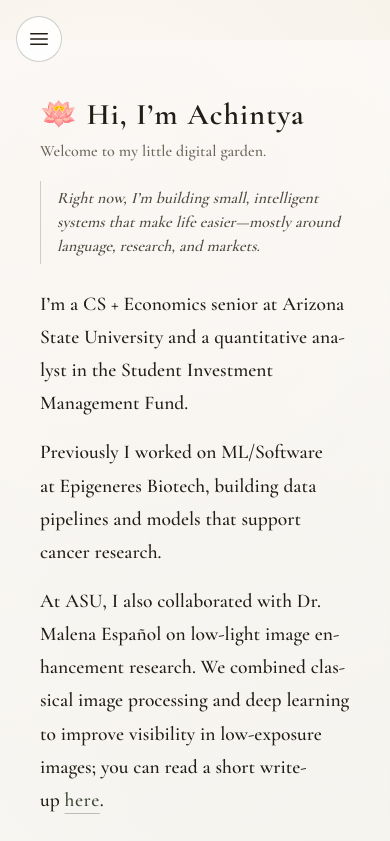
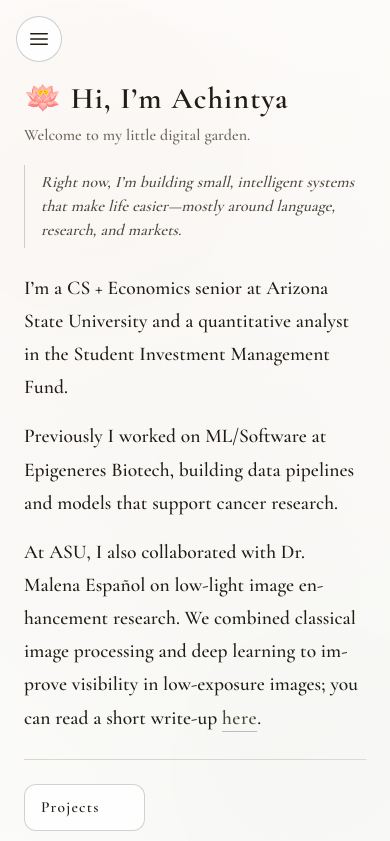
Before and after one commit to achntj/www, a Next.js app: page / in a window 390 px wide. Shown: the top 841 px of the page. Built offline with nearby package versions, Linux system fonts and the light colour scheme.

Commit message:
fix: readability + sidebar color band

```diff
--- a/app/globals.css
+++ b/app/globals.css
@@ -110,7 +110,7 @@
   li {
     letter-spacing: 0.0008em;
     line-height: 1.7;
-    text-wrap: pretty;
+    text-wrap: normal;
     hyphens: auto;
     font-variation-settings: "opsz" 19.5, "wght" 550;
   }
--- a/components/Base.tsx
+++ b/components/Base.tsx
@@ -37,9 +37,9 @@ export default function Base({ children }: { children: React.ReactNode }) {
   return (
     <>
       <div
-        className={`${body.variable} ${display.variable} min-h-screen text-[color:var(--ink)] flex-grow dark:text-[#d6d9de] md:flex items-center justify-center md:p-4`}
+        className={`${body.variable} ${display.variable} min-h-screen text-[color:var(--ink)] flex-grow dark:text-[#d6d9de] md:flex items-center justify-center md:p-4 bg-[radial-gradient(circle_at_22%_12%,#fdfaf5,#f3ede3_56%,#ece3d7_92%)] dark:bg-[linear-gradient(180deg,#0f100f,#0a0c0a)]`}
       >
-        <div className="w-full max-w-7xl md:h-[80vh] bg-[radial-gradient(circle_at_28%_18%,#fdfaf5,#f3ede3_58%,#ece3d7_90%)] dark:bg-[linear-gradient(180deg,#0f100f,#0a0c0a)] md:border border-[color:rgba(52,72,54,0.24)] dark:border-[color:rgba(122,136,125,0.24)] md:rounded-2xl overflow-hidden shadow-[0_24px_70px_-48px_rgba(24,27,24,0.6)] flex relative backdrop-blur-[0.75px]">
+        <div className="w-full max-w-7xl md:h-[80vh] md:border border-[color:rgba(52,72,54,0.24)] dark:border-[color:rgba(122,136,125,0.24)] md:rounded-2xl overflow-hidden shadow-[0_24px_70px_-48px_rgba(24,27,24,0.6)] flex relative backdrop-blur-[0.75px] bg-white/90 dark:bg-black/40">
           <div className="hidden p-2 xl:block absolute top-0 left-56 z-10 pointer-events-none">
             <Image src="/tree.png" alt="Decorative tree" width={100} height={100} className="opacity-80" />
           </div>
@@ -51,7 +51,7 @@ export default function Base({ children }: { children: React.ReactNode }) {
           <Nav open={open} setOpen={setOpen} />
           <main
             ref={mainRef}
-            className="panel-surface flex-1 p-10 type-reading md:type-reading leading-[1.62] tracking-[0.002em] font-[540] overflow-auto md:border-l border-[color:rgba(48,68,51,0.2)] dark:border-[color:rgba(105,118,107,0.26)] mt-10 md:mt-0 min-h-screen md:min-h-full bg-white/80 dark:bg-black/20"
+            className="panel-surface flex-1 p-6 md:p-10 pt-16 md:pt-10 type-reading md:type-reading leading-[1.62] tracking-[0.002em] font-[540] overflow-auto md:border-l border-[color:rgba(48,68,51,0.2)] dark:border-[color:rgba(105,118,107,0.26)] mt-0 min-h-screen md:min-h-full bg-white/80 dark:bg-black/20"
           >
             {children}
           </main>
--- a/components/Nav.tsx
+++ b/components/Nav.tsx
@@ -30,7 +30,7 @@ export default function Nav({
       {/* Sidebar */}
       <div
         className={`fixed z-40 md:relative md:flex h-full w-56 transition-transform
-        duration-300 ease-in-out overflow-hidden bg-white/70 dark:bg-[#0b0c0e]/95
+        duration-300 ease-in-out overflow-hidden bg-white dark:bg-[#0b0c0e]
         md:bg-transparent pt-10 md:pt-0 md:border-r border-[color:rgba(52,72,54,0.2)] dark:border-[color:rgba(110,120,110,0.32)] ${open ? "translate-x-0" : "-translate-x-full md:translate-x-0"}`}
       >
         <nav className="w-full py-8 px-6 flex flex-col gap-6 overflow-y-auto" onClick={() => setOpen(false)}>
```
